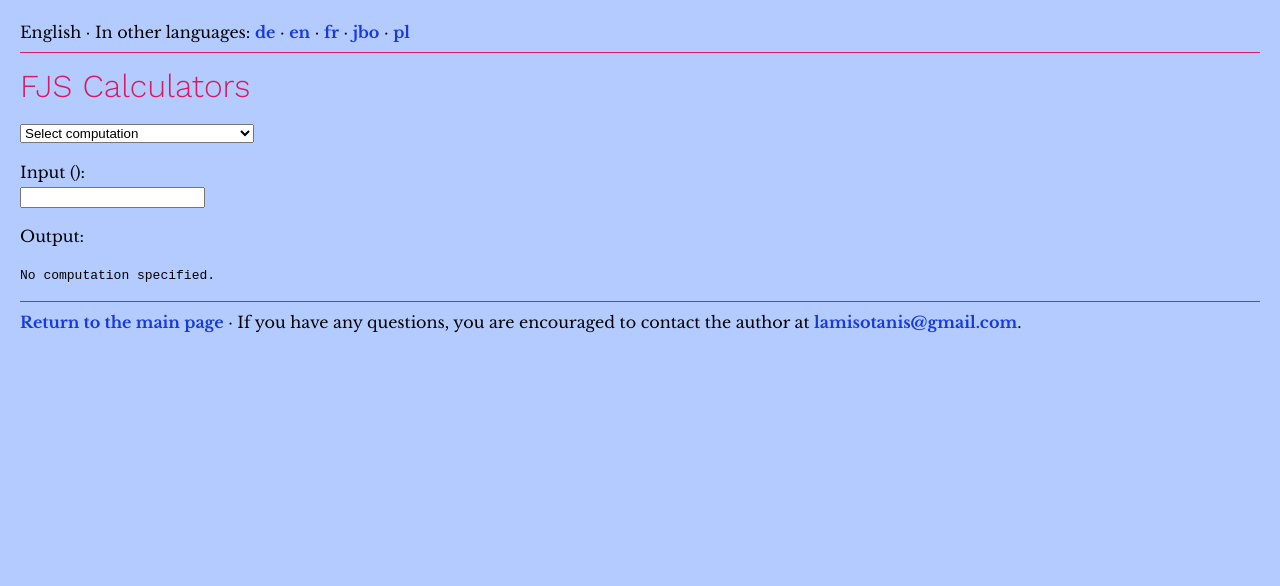
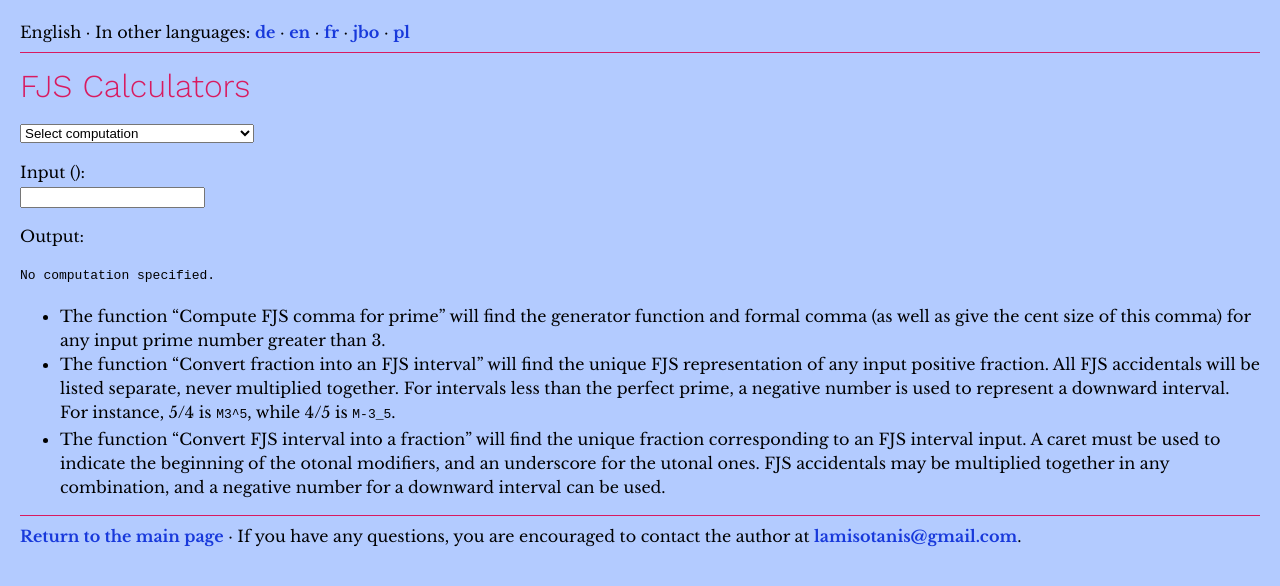
Before and after one commit to misotanni/misotanni.github.io, a Jekyll site: the page built from fjs/en/calc.md, in a window 1280 px wide. Shown: the top 586 px of the page. Built offline with Jekyll 4.4.1, drawn with Linux system fonts in a browser that asks for light colours; our own code applies the rules of GitHub Pages for plain Markdown files.

Commit message:
calculator instructions added

```diff
--- a/fjs/en/calc.md
+++ b/fjs/en/calc.md
@@ -34,3 +34,7 @@ Output: <br />
 </script>
 <script src="../assets/fjs.js"></script>
 <script src="../assets/calc.js"></script>
+
+- The function "Compute FJS comma for prime" will find the generator function and formal comma (as well as give the cent size of this comma) for any input prime number greater than 3.
+- The function "Convert fraction into an FJS interval" will find the unique FJS representation of any input positive fraction. All FJS accidentals will be listed separate, never multiplied together. For intervals less than the perfect prime, a negative number is used to represent a downward interval. For instance, 5/4 is `M3^5`, while 4/5 is `M-3_5`.
+- The function "Convert FJS interval into a fraction" will find the unique fraction corresponding to an FJS interval input. A caret must be used to indicate the beginning of the otonal modifiers, and an underscore for the utonal ones. FJS accidentals may be multiplied together in any combination, and a negative number for a downward interval can be used.
```
